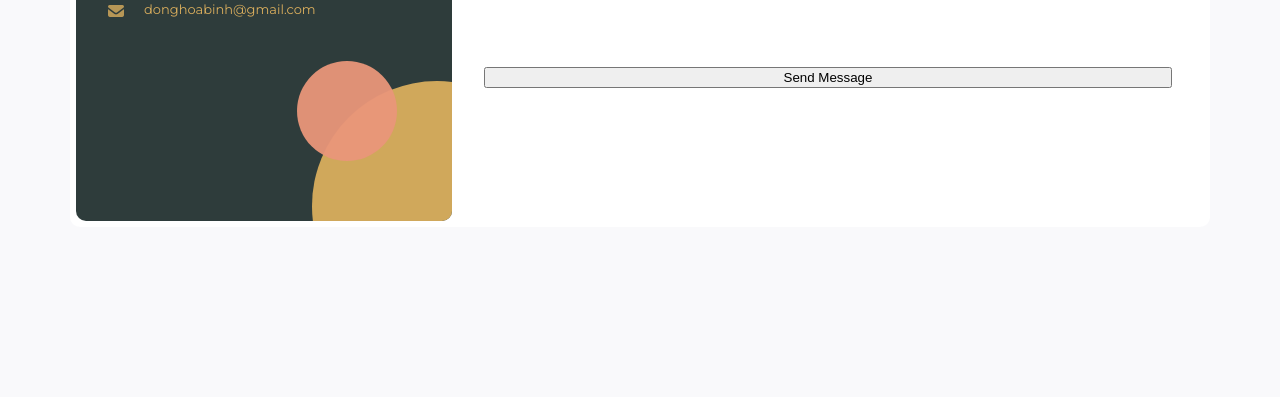
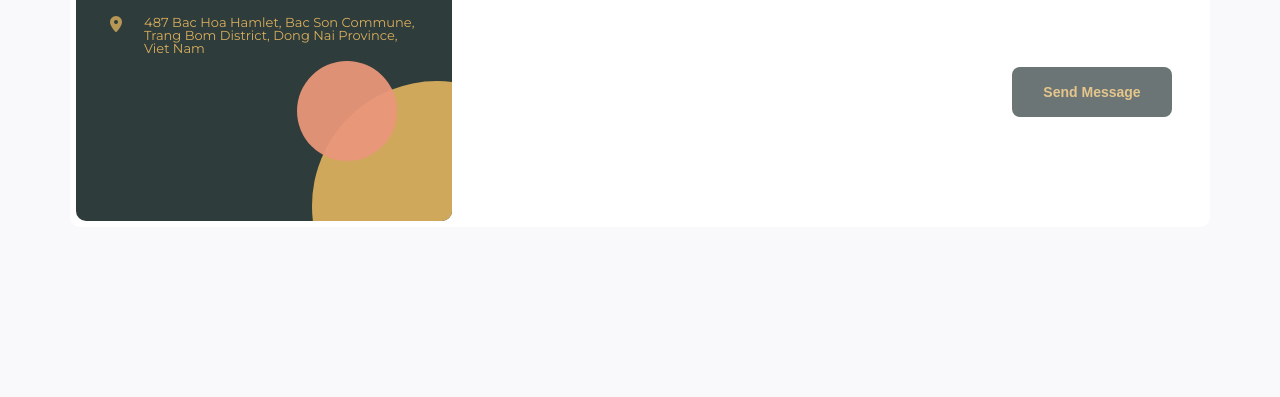
Before and after one commit to CuveSs/DONGHOABINH, a plain HTML site: page index.html in a window 1280 px wide. Shown: the part 3637-4034 px from the top of the page. Drawn offline with Linux system fonts and the light colour scheme.

Commit message:
Fix bug in CONTACT section

```diff
--- a/assets/css/styles.css
+++ b/assets/css/styles.css
@@ -42,16 +42,16 @@ a {
 
 .btn {
   display: inline-block;
-  min-width: 98px;
-  background-color: var(--btn-color);
-  color: var(--white-color);
-  font-weight: 500;
+  min-width: 160px;
+  height: 50px;
+  color: var(--btn-background-color);
+  background: var(--primary-color);
+  border-radius: 8px;
+  outline: none;
+  border: none;
   font-size: 1.4rem;
-  text-align: center;
-  padding: 18px 16px;
-  border: 1px solid var(--btn-background-color);
-  border-radius: 40px;
-  outline: none;
+  font-weight: 600;
+  cursor: pointer;
 }
 
 .btn:hover {
@@ -482,7 +482,7 @@ a {
 }
 
 .contact__list {
-  margin: 90px 0;
+  margin: 50px 0;
   display: flex;
   flex-direction: column;
   row-gap: 36px;
@@ -542,8 +542,8 @@ a {
   padding: 28px 32px;
 }
 
-.contact__input:has(:invalid) .submit_box-btn {
-  opacity: 0.5;
+.contact__input:has(:invalid) .submit-box__btn {
+  opacity: 0.7;
   pointer-events: none;
 }
 
@@ -585,6 +585,10 @@ a {
   font-size: 1.2rem;
 }
 
+.submit-box__btn {
+  margin-left: auto;
+}
+
 .form-input,
 .form-textarea {
   width: 100%;
--- a/index.html
+++ b/index.html
@@ -367,6 +367,17 @@
                   </a>
                 </div>
 
+                <!-- Location -->
+                <div class="contact__info-item">
+                  <span class="contact__info-icon">
+                    <i class="fa-solid fa-location-dot"></i>
+                  </span>
+                  <p class="contact__info-value">
+                    487 Bac Hoa Hamlet, Bac Son Commune, Trang Bom District,
+                    Dong Nai Province, Viet Nam
+                  </p>
+                </div>
+
                 <div class="contact__circle"></div>
                 <div class="contact__circle large"></div>
               </div>
@@ -405,7 +416,7 @@
                   <p class="form-error">" Vui lòng nhập tối thiểu 10 ký tự "</p>
                 </div>
                 <div class="form-row submit-box">
-                  <button typ class="submit-box__btn">Send Message</button>
+                  <button typ class="submit-box__btn btn">Send Message</button>
                 </div>
               </form>
             </article>
```
